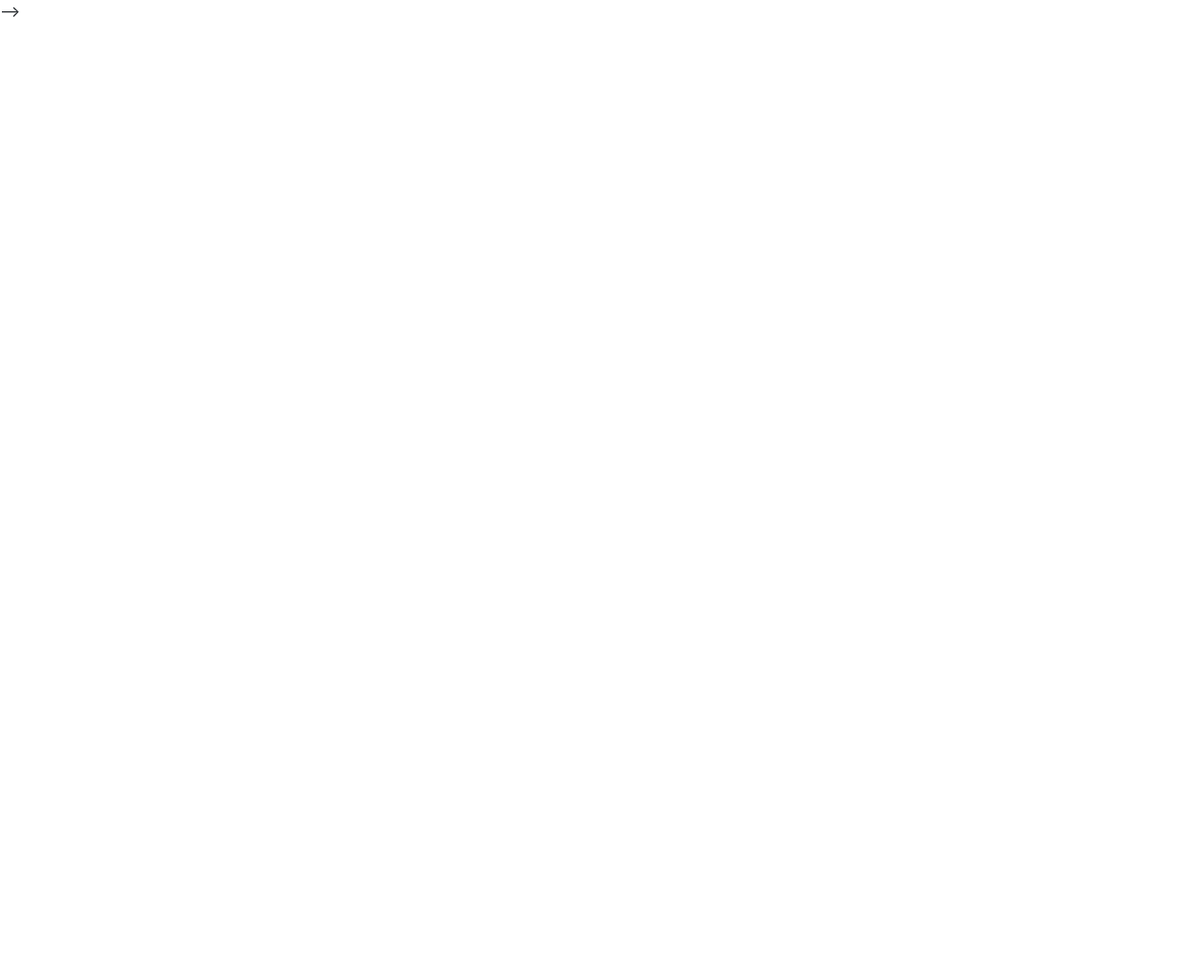
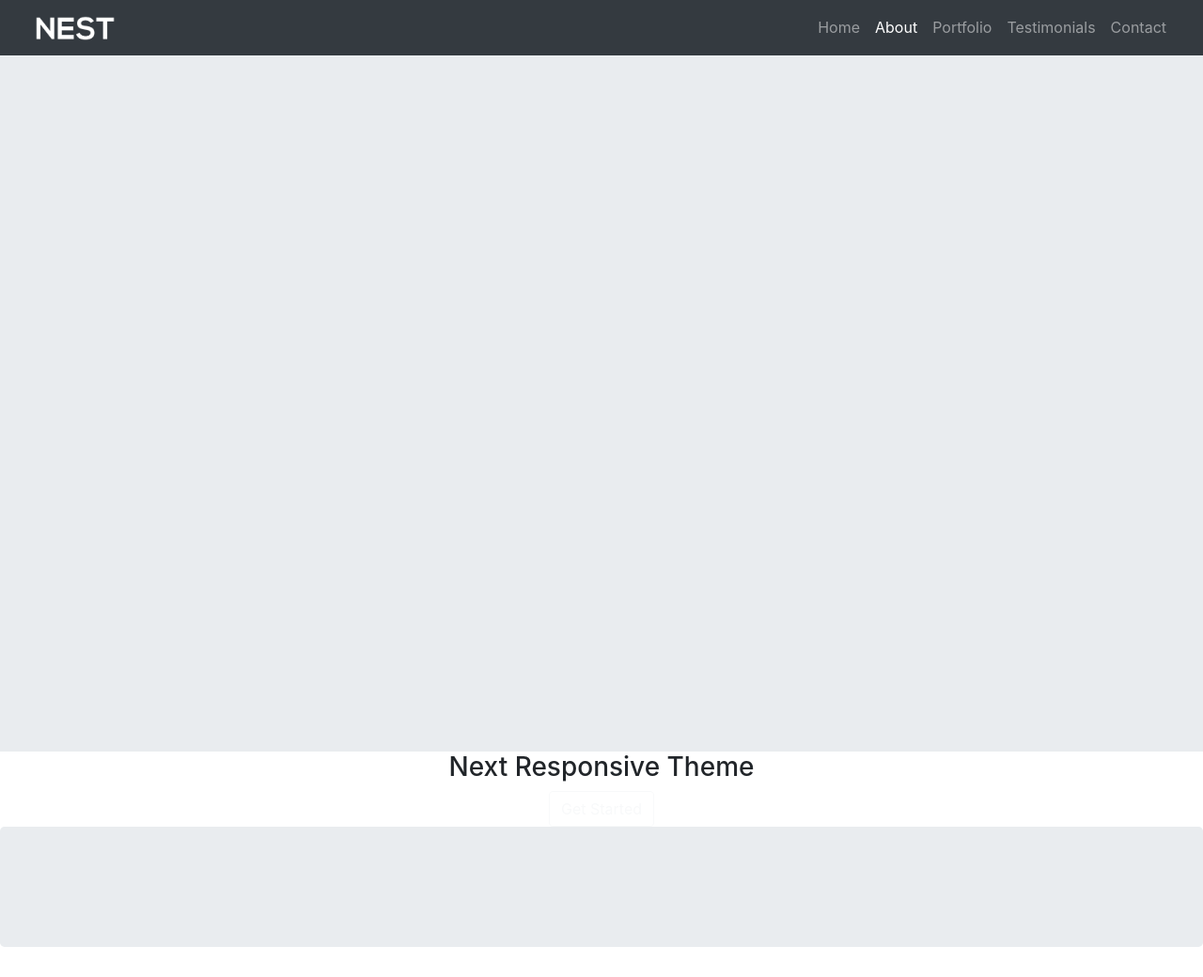
Before and after one commit to codecreation/Nest, a plain HTML site: page index.html in a window 1280 px wide. Shown: the whole page at 94% size. Before the commit the page ends 800 px from the top, so only its background shows below. Drawn offline with nearby package versions, Linux system fonts and the light colour scheme.

Commit message:
Created navbar and home section.

```diff
--- a/index.html
+++ b/index.html
@@ -6,9 +6,65 @@
 	<link rel="stylesheet" href="https://stackpath.bootstrapcdn.com/bootstrap/4.1.0/css/bootstrap.min.css">
 	<link rel="stylesheet" href="style.css">
 </head>
-<body>
+<body data-spy="scroll" data-target="#menu">
+<!-- Home section -->
 
+<div id="home">
+	<!-- Navigation -->
+	<nav class="navbar navbar-dark bg-dark navbar-expand-md fixed-top">
+		<div class="container-fluid">
+			<a href="#" class="navbar-brand"><img src="img/nest.png">
+			</a>
+			<button class="navbar-toggler" type="button" data-toggle="collapse" data-target="#menu">
+				<span class="navbar-toggler-icon"></span>
+			</button>
+			<div class="collapse navbar-collapse" id="menu">
+				<ul class="navbar-nav ml-auto">
+					<li class="nav-item">
+				<a class="nav-link" href="#home">Home</a>
+					</li>
+					<li class="nav-item">
+						<a class="nav-link" href="#about">About</a>
+					</li>
+					<li class="nav-item">
+						<a class="nav-link" href="#portfolio">Portfolio</a>
+					</li>
+					<li class="nav-item">
+						<a class="nav-link" href="#testimonials">Testimonials</a>
+					</li>
+					<li class="nav-item">
+						<a class="nav-link" href="#contact">Contact</a>
+					</li>
+				</ul>
+			</div>
+		</div>
+	</nav>
 
+	<!-- Start landing -->
+
+	<div class="landing">
+		<div class="home-wrap">
+			<div class="home-inner">
+			</div>
+		</div>
+	</div>
+
+<!-- Start landing page caption -->
+<div class="caption center-block text-center">
+	<h3>Next Responsive Theme</h3>
+	<a class="btn btn-outline-light" href="#about">Get Started</a>
+</div>
+
+</div>
+<!-- end of home -->
+
+<!-- Start of about -->
+<div id="about">
+	<div class="jumbotron">
+
+	</div>
+	<!-- end of jumbotron -->
+</div>
 
 
 
@@ -17,4 +73,3 @@
 <script src="https://stackpath.bootstrapcdn.com/bootstrap/4.1.0/js/bootstrap.min.js"></script>
 </body>
 </html>
- -->
--- a/style.css
+++ b/style.css
@@ -3,7 +3,9 @@ body {
 }
 
 
-
+.navbar-brand img{
+	height: 2rem;
+}
 
 
 
```
